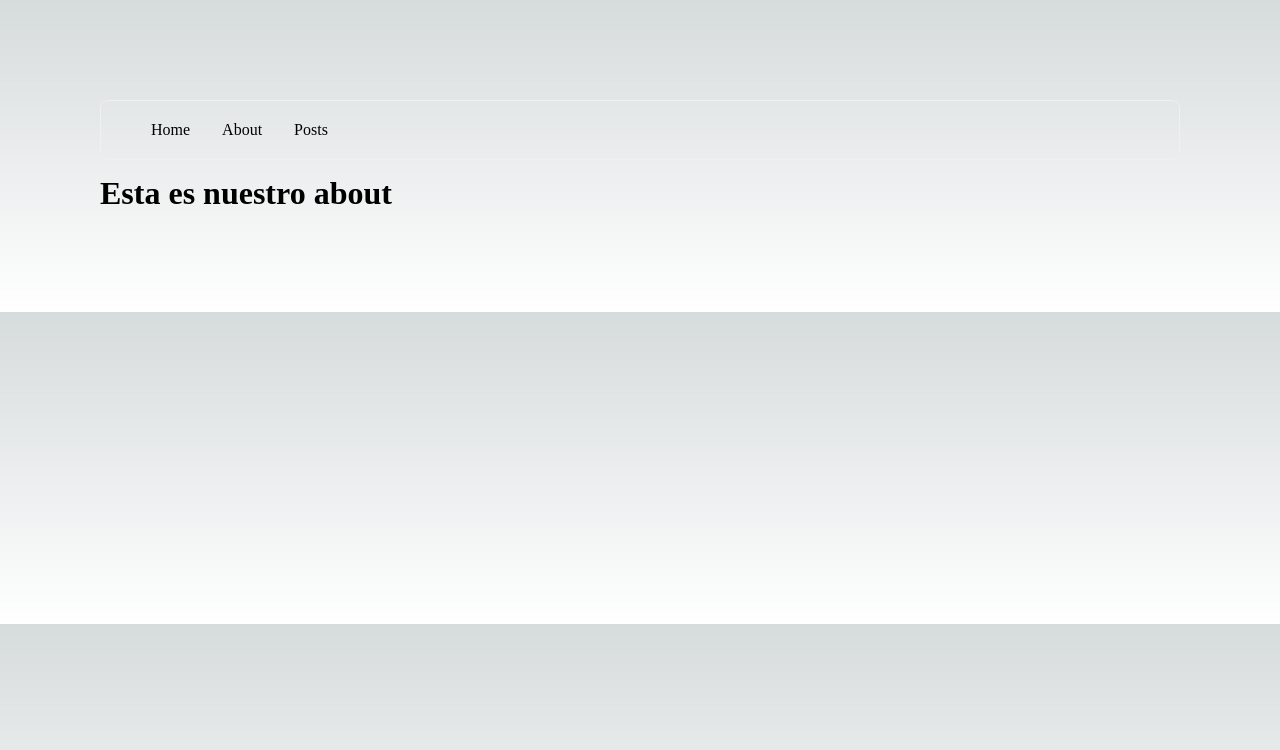
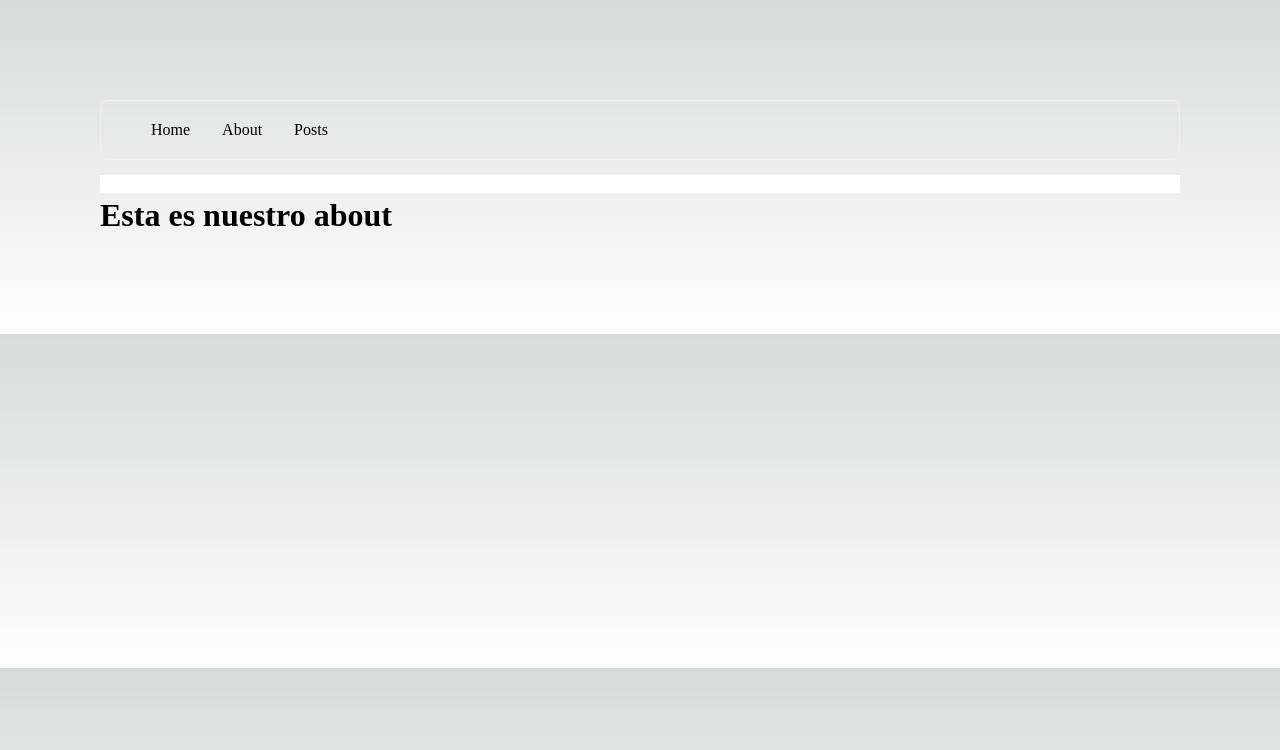
Before and after one commit to ezelujan/my-next13-app, a Next.js app: page /about in a window 1280 px wide. Shown: the top 750 px of the page. Built offline with nearby package versions, Linux system fonts and the light colour scheme.

Commit message:
feat: rutas agrupadas para compartir layout

```diff
--- /dev/null
+++ b/app/(with-banner)/layout.jsx
@@ -0,0 +1,10 @@
+export default function PostsLayout ({ children }) {
+  return (
+    <div>
+      <marquee style={{ background: '#fff', color: 'purple' }}>
+        La mejor pagina de todo internet
+      </marquee>
+      {children}
+    </div>
+  )
+}
--- /dev/null
+++ b/app/(with-banner)/posts/[id]/comments/error.jsx
@@ -0,0 +1,5 @@
+'use client'
+
+export default function Error () {
+  return <p>❌ Error al cargar los comentarios</p>
+}
--- a/app/posts/[id]/comments/page.jsx
+++ b/app/(with-banner)/posts/[id]/comments/page.jsx
@@ -1,5 +1,5 @@
 const fetchComments = async id => {
-  await new Promise(resolve => setTimeout(resolve, 3000))
+  await new Promise(resolve => setTimeout(resolve, 1500))
 
   const res = await fetch(
     `https://jsonplaceholder.typicode.com/posts/${id}/comments`,
```
Also changed, not shown: app/posts/layout.jsx (deleted, +0 -8 lines), app/(with-banner)/about/page.jsx (renamed from app/about/page.jsx), app/(with-banner)/posts/[id]/comments/loading.jsx (renamed from app/posts/[id]/comments/loading.jsx), app/(with-banner)/posts/[id]/layout.jsx (renamed from app/posts/[id]/layout.jsx), app/(with-banner)/posts/[id]/page.jsx (renamed from app/posts/[id]/page.jsx), app/(with-banner)/posts/page.jsx (renamed from app/posts/page.jsx).
